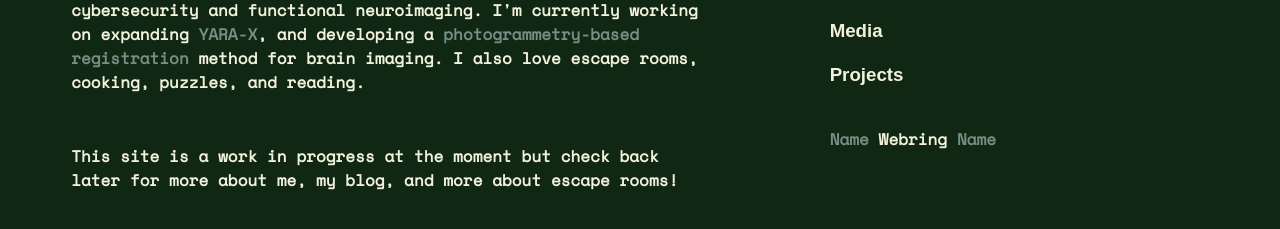
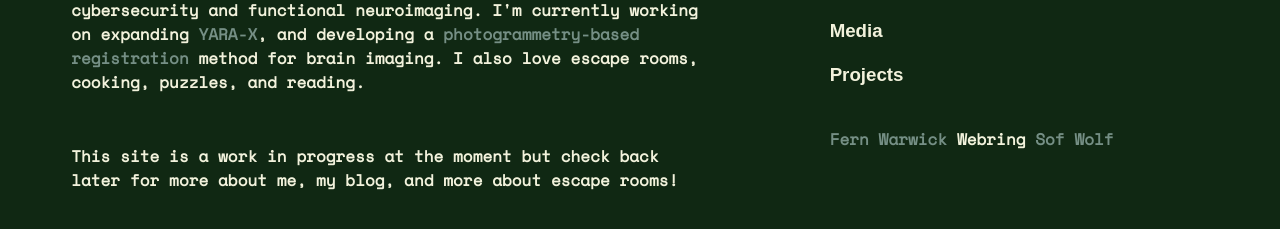
Before and after one commit to petitemare/petitemare.github.io, a plain HTML site: page index.html in a window 1280 px wide. Shown: the part 177-406 px from the top of the page. Drawn offline with nearby package versions, Linux system fonts and the light colour scheme; a web font is replaced by a local one.

Commit message:
Update index.html

```diff
--- a/index.html
+++ b/index.html
@@ -32,9 +32,9 @@
                 <a style="color:#f2f2dc;text-decoration:none;font-weight: bold;" href="">Projects</a><br><br>
             </h3>
             <p style="font-family: 'Space Mono', monospace;color:#f2f2dc; font-weight: bold;">
-                <a style="color:#758f85;text-decoration:none;font-weight: bold;" href="">Name</a>
+                <a style="color:#758f85;text-decoration:none;font-weight: bold;" href="https://fernymcfernface.github.io/">Fern Warwick</a>
                 Webring
-                <a style="color:#758f85;text-decoration:none;font-weight: bold;" href="">Name</a><br><br>
+                <a style="color:#758f85;text-decoration:none;font-weight: bold;" href="https://deltzabar.github.io/">Sof Wolf</a><br><br>
             </p>
         </div>
     </body>
```
